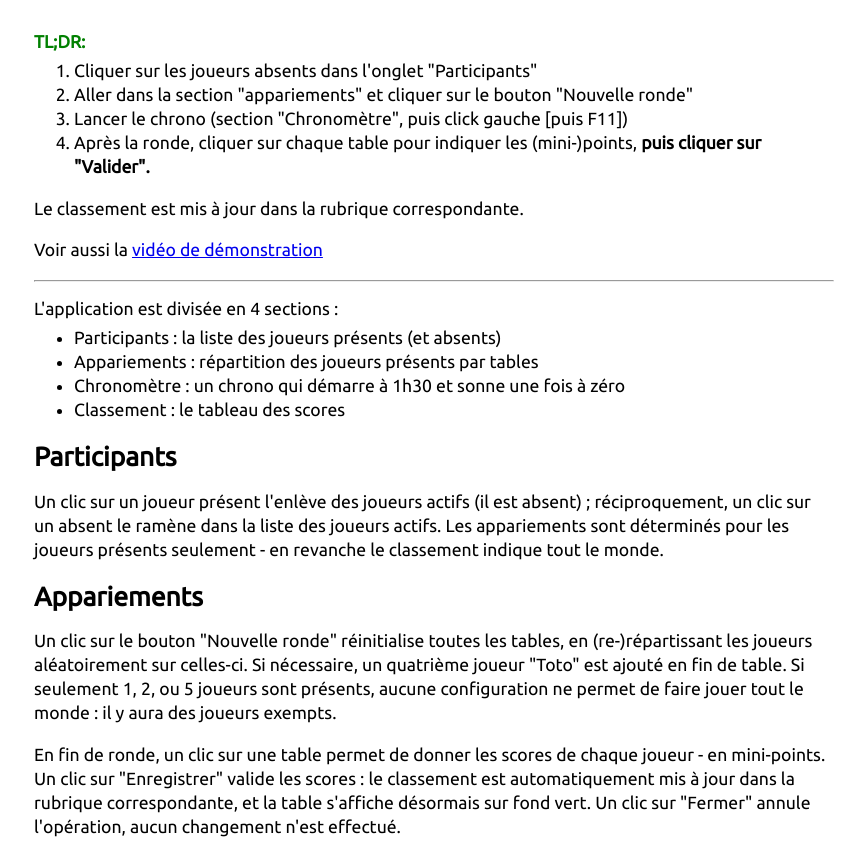
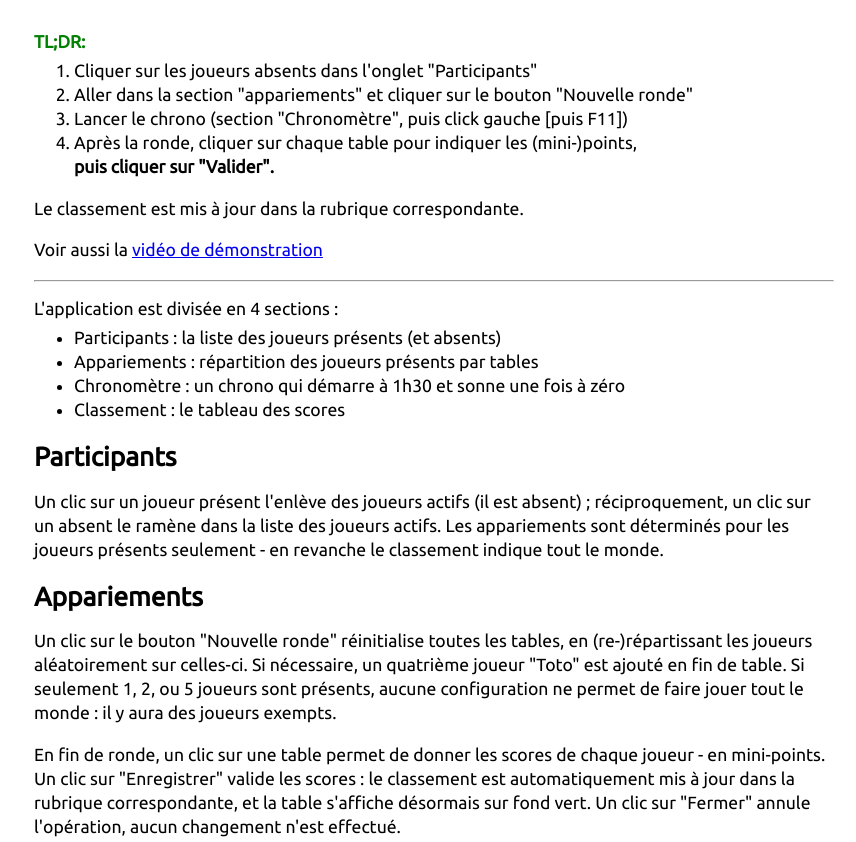
Before and after one commit to yagu0/westcastle, a plain HTML site: page doc/index.html in a window 1280 px wide. Shown: the top 842 px of the page, without its empty margins (206-1062 px from the left). Drawn offline with Linux system fonts and the light colour scheme; files that its build step writes are made by us from their sources; files whose address does not match are found by name.

Commit message:
Fix documentation, save players once loaded

```diff
--- a/doc/index.html
+++ b/doc/index.html
@@ -3,14 +3,14 @@
   <head>
     <meta charset="utf-8">
     <title>Westcastle usage</title>
-    <link rel="stylesheet" href="doc/index.css">
+    <link rel="stylesheet" href="index.css">
   </head>
   <body><span class="tldr">TL;DR:</span>
     <ol>
       <li>Cliquer sur les joueurs absents dans l'onglet "Participants"</li>
       <li>Aller dans la section "appariements" et cliquer sur le bouton "Nouvelle ronde"</li>
       <li>Lancer le chrono (section "Chronomètre", puis click gauche [puis F11])</li>
-      <li>Après la ronde, cliquer sur chaque table pour indiquer les (mini-)points, <strong>puis cliquer sur "Valider".</strong></li>
+      <li>Après la ronde, cliquer sur chaque table pour indiquer les (mini-)points, <br> <strong>puis cliquer sur "Valider".</strong></li>
     </ol>
     <p>Le classement est mis à jour dans la rubrique correspondante.</p>
     <p>Voir aussi la <a href="https://auder.net/westcastle_demo.webm">vidéo de démonstration</a></p>
@@ -67,6 +67,6 @@
       et "session" les points de session cumulés (aussi appelés mini-points).
 
     </p>
-    <p>Un clic sur "Réinitialiser" remet tous les compteurs à zéro : par exemple pour démarrer un nouveau cycle de tournois.<strong>Attention cette action est irréversible.</strong></p>
+    <p>Un clic sur "Réinitialiser" remet tous les compteurs à zéro : par exemple pour démarrer un nouveau cycle de tournois. <strong>Attention cette action est irréversible.</strong></p>
   </body>
 </html>
--- a/js/index.js
+++ b/js/index.js
@@ -412,6 +412,7 @@ new Vue({
 				});
 			this.addToto(players);
 			this.players = players;
+			this.commitScores(); //save players in memory
 		},
 	},
 });
```
Also changed, not shown: 1 other file.
